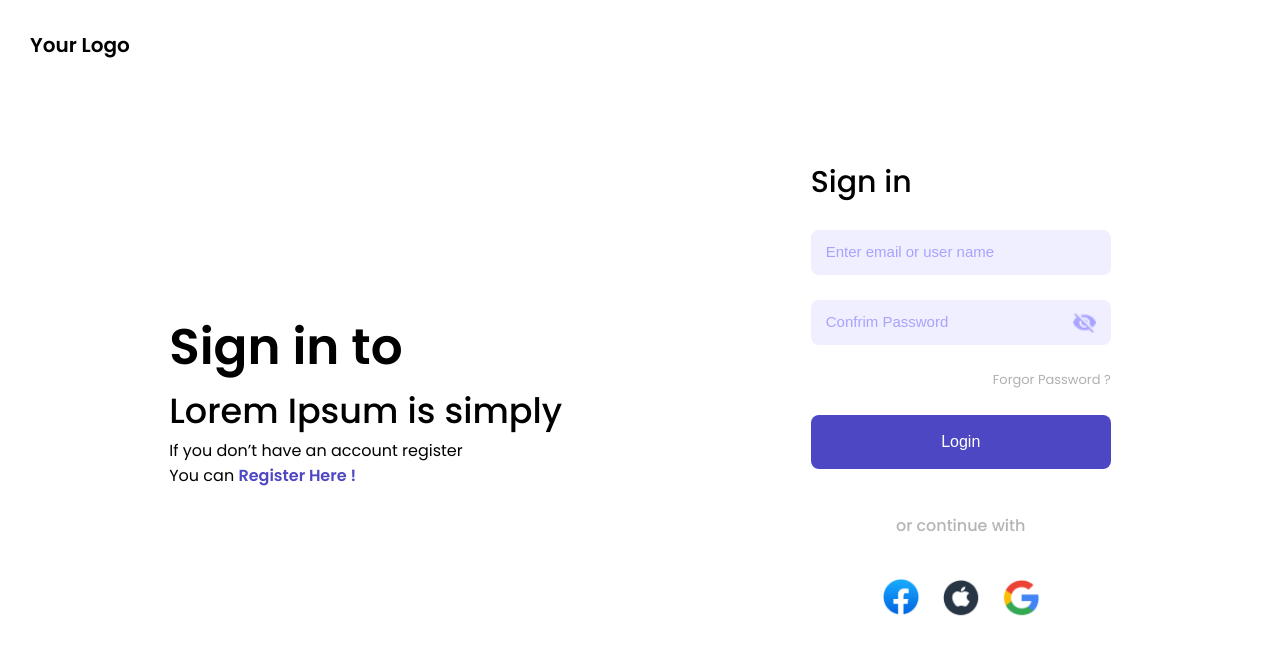
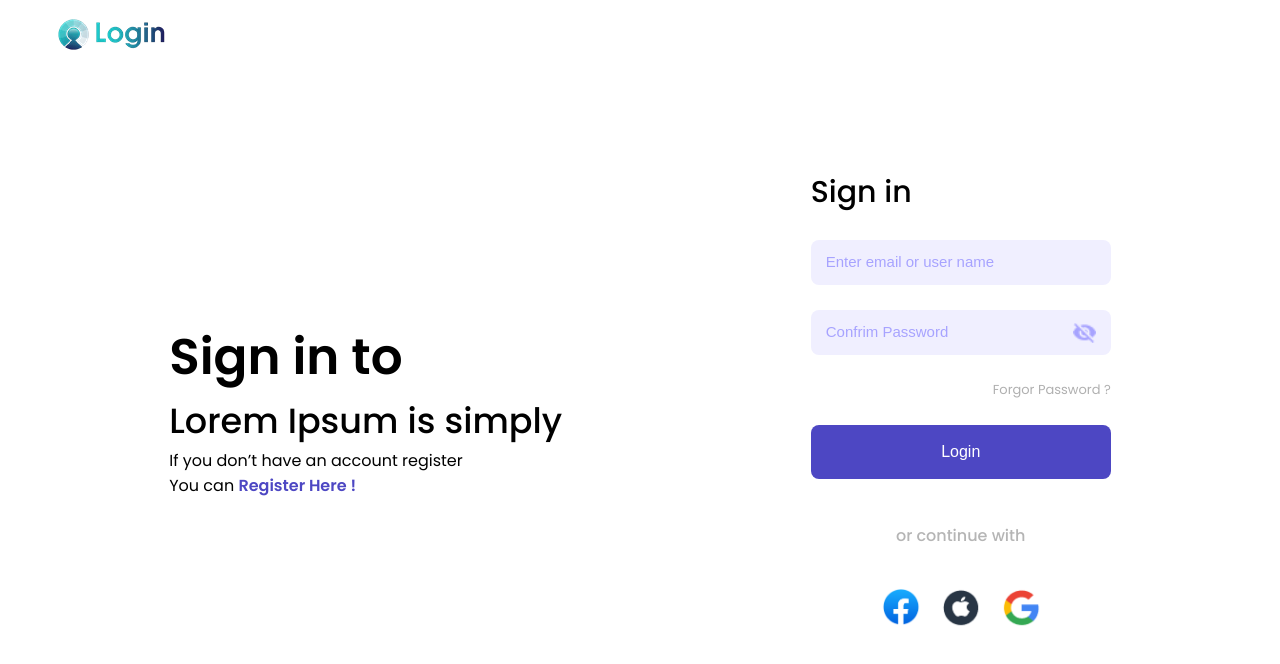
Before and after one commit to AbdelrahmanELsokary/Login_1, a plain HTML site: page index.html in a window 1280 px wide. Drawn offline with Linux system fonts and the light colour scheme.

Commit message:
Add: Logo

```diff
--- a/assets/styles/main.css
+++ b/assets/styles/main.css
@@ -40,12 +40,13 @@ a {
   text-transform: capitalize;
 }
 header {
-  padding: 30px 0 0 30px;
-}
-header a {
-  font-size: 20px;
-  font-weight: 600;
-  color: var(--black);
+  position: sticky;
+  top: 0;
+  height: 70px;
+  display: flex;
+  align-items: center;
+  background-color: var(--white);
+  padding-top: 5px;
 }
 section .container {
   display: flex;
@@ -53,8 +54,8 @@ section .container {
   align-items: center;
   gap: 50px;
   flex-wrap: wrap;
+  min-height: calc(100vh-300px);
   padding-top: 100px;
-  min-height: calc(100vh-300px);
 }
 .container .sign_in h1 {
   font-size: 50px;
--- a/index.html
+++ b/index.html
@@ -13,7 +13,7 @@
 </head>
 <body>
   <header>
-    <a href="index.html">your logo</a>
+    <a href="index.html"><img src="assets/images/logo.png" ></a>
   </header>
   <main>
     <section>
```
Also changed, not shown: register.html (+1 -1 lines), assets/images/logo.png (added).
